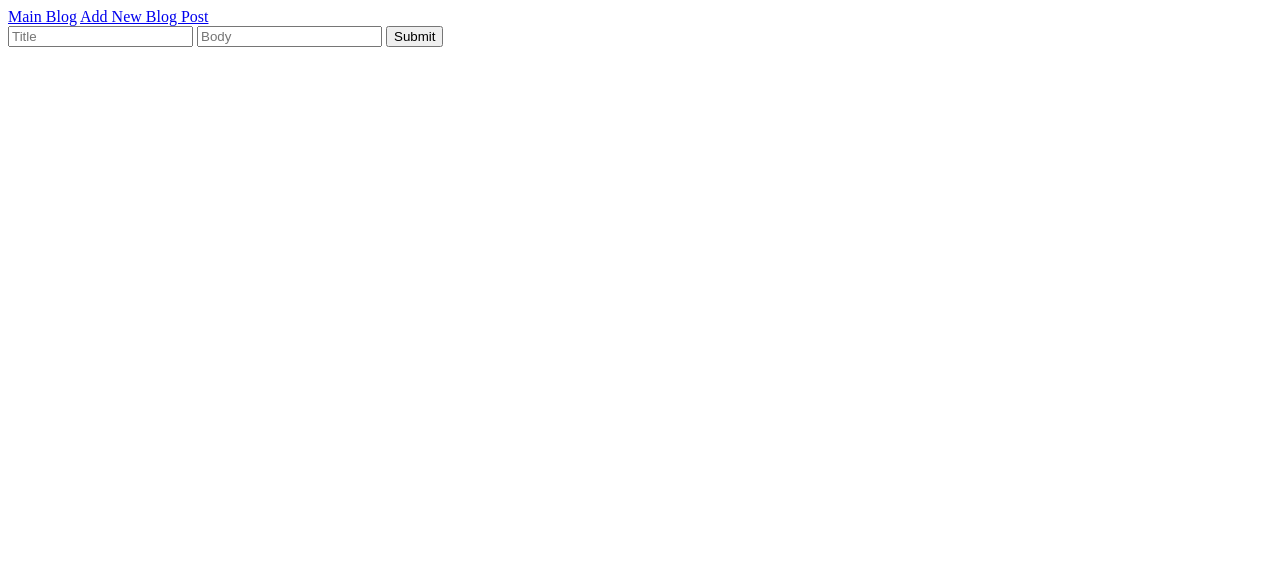
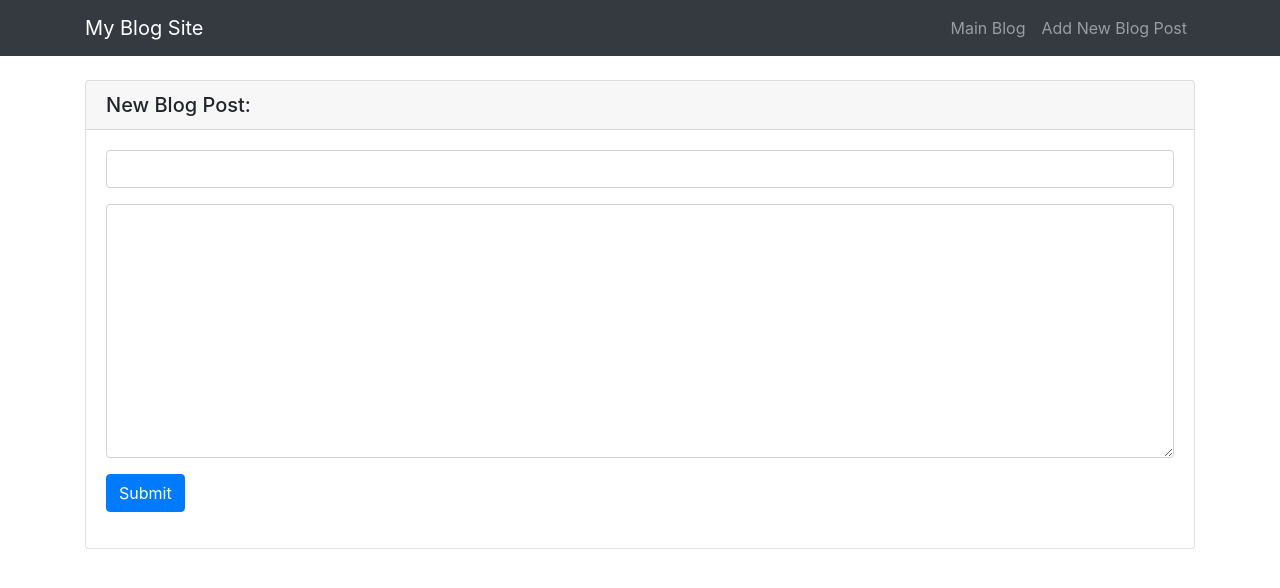
Before and after one commit to MDoe8/blogz, a Flask app: template templates/newblog.html in a window 1280 px wide. Shown: the top 588 px of the page. Run offline with Flask 2, Linux system fonts and the light colour scheme; the template is opened without the code that fills it: most values are stand-ins (such as "Sample title", 1, 10 or a date in 2020); some libraries are stand-ins or nearby versions.

Commit message:
Bonus Work

```diff
--- a/main.py
+++ b/main.py
@@ -1,6 +1,7 @@
 from flask import Flask, request, redirect, render_template
 from flask_sqlalchemy import SQLAlchemy
 from pprint import pprint
+from datetime import datetime
 # Note: the connection string after :// contains the following info:
 # user:password@server:portNumber/databaseName
 app = Flask(__name__)
@@ -15,6 +16,7 @@ class Blog(db.Model):
     id = db.Column(db.Integer, primary_key=True)
     title = db.Column(db.String(120))
     body = db.Column(db.Text())
+    entryDate = db.Column(db.DateTime())
 
     def __init__(self, name):
         self.name = name
@@ -26,9 +28,12 @@ def index():
     if 'id' in request.args:
         id = request.args['id']
         entry = Blog.query.filter_by(id=id).first()
+        entry.body = "<br>".join(entry.body.split('\n'))
         return render_template('singleblog.html', title=entry.title, blog=entry)
 
     entries = Blog.query.order_by(Blog.id.desc()).all()
+    for entry in entries:
+        entry.body = "<br>".join(entry.body.split('\n'))
     return render_template('blog.html', title='My Blog', blogs=entries)
 
 
@@ -38,12 +43,13 @@ def newpost():
         entry = Blog('blog')
         entry.title = request.form['title']
         entry.body = request.form['body']
+        entry.entryDate = datetime.now()
 
         if entry.title == '':
             return render_template('newblog.html', title="New Blog Post", form=request.form, errorMessage="Title is required")
 
         if entry.body == '':
-            return render_template('newblog.html', title="New Blog Post", form=request.form, errorMessage="Body is requried")
+            return render_template('newblog.html', title="New Blog Post", form=request.form, errorMessage="Body is required")
 
         db.session.add(entry)
         db.session.commit()
--- a/templates/base.html
+++ b/templates/base.html
@@ -1,12 +1,25 @@
 <html>
     <head>
         <title>{{title}}</title>
+        <link rel="stylesheet" href="https://blackrockdigital.github.io/startbootstrap-blog-post/vendor/bootstrap/css/bootstrap.min.css">
+        <script type="javascript" src="https://blackrockdigital.github.io/startbootstrap-blog-post/vendor/bootstrap/js/bootstrap.min.js"></script>
     </head>
     <body>
-        <div>
-            <a href="/blog">Main Blog</a>
-            <a href="/newpost">Add New Blog Post</a>
-        </div>
+        <nav class="navbar navbar-expand-lg navbar-dark bg-dark">
+            <div class="container">
+                <a class="navbar-brand" href="/blog">My Blog Site</a>
+                <div class="collapse navbar-collapse id="navbarResponsive>
+                    <ul class="navbar-nav ml-auto">
+                        <li class="nav-item">
+                            <a class="nav-link" href="/blog">Main Blog</a>
+                        </li>
+                        <l class="nav-item">
+                            <a class="nav-link" href="/newpost">Add New Blog Post</a>
+                        </li>
+                    </ul>
+                </div>
+            </div>
+        </nav>
         {% block content %}
         {% endblock %}
     </body>
--- a/templates/newblog.html
+++ b/templates/newblog.html
@@ -1,13 +1,32 @@
 {% extends "base.html" %}
 {% block content %}
     {% if errorMessage %}
-    <div>
-        <h1>{{errorMessage}}</h1>
+    <div class="container">
+        <div class="row">
+            <div>
+                <h3 class="text-danger">{{errorMessage}}</h3>
+            </div>
+        </div>
     </div>
     {% endif %}
-    <form action="" method="POST">
-        <input type="text" name="title" placeholder="Title" value="{{form['title']}}">
-        <input type="text" name="body" placeholder="Body" value="{{form['body']}}">
-        <input type="submit">
-    </form>
+    <div class="container">
+        <div class="row">
+            <div class="col-lg-12">
+                <div class="card my-4">
+                    <h5 class="card-header">New Blog Post:</h5>
+                    <div class="card-body">
+                        <form action="" method="POST">
+                        <div class="form-group">
+                            <input class="form-control" name="title" rows="1" value="{{form['title']}}">
+                        </div>
+                        <div class="form-group">
+                            <textarea class="form-control" name="body" rows="10">{{form['body']}}</textarea>
+                        </div>
+                        <button type="submit" class="btn btn-primary">Submit</button>
+                        </form>
+                    </div>
+                </div>
+            </div>
+        </div>
+    </div>
 {% endblock %}
```
Also changed, not shown: templates/blog.html (+8 -3 lines), templates/singleblog.html (+13 -2 lines).
